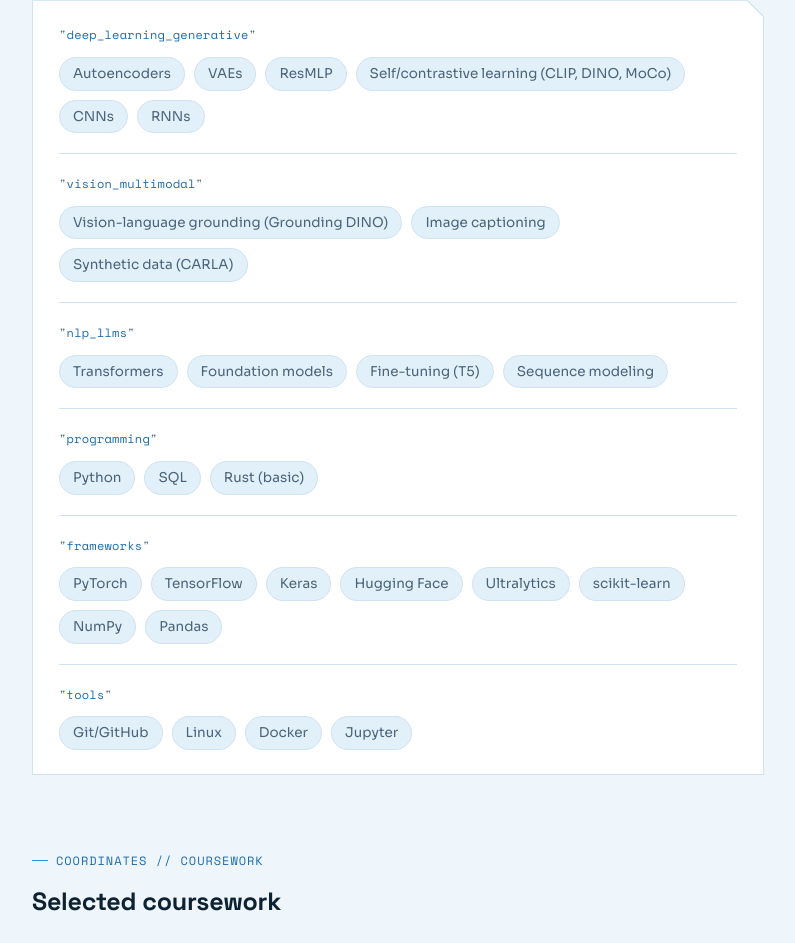
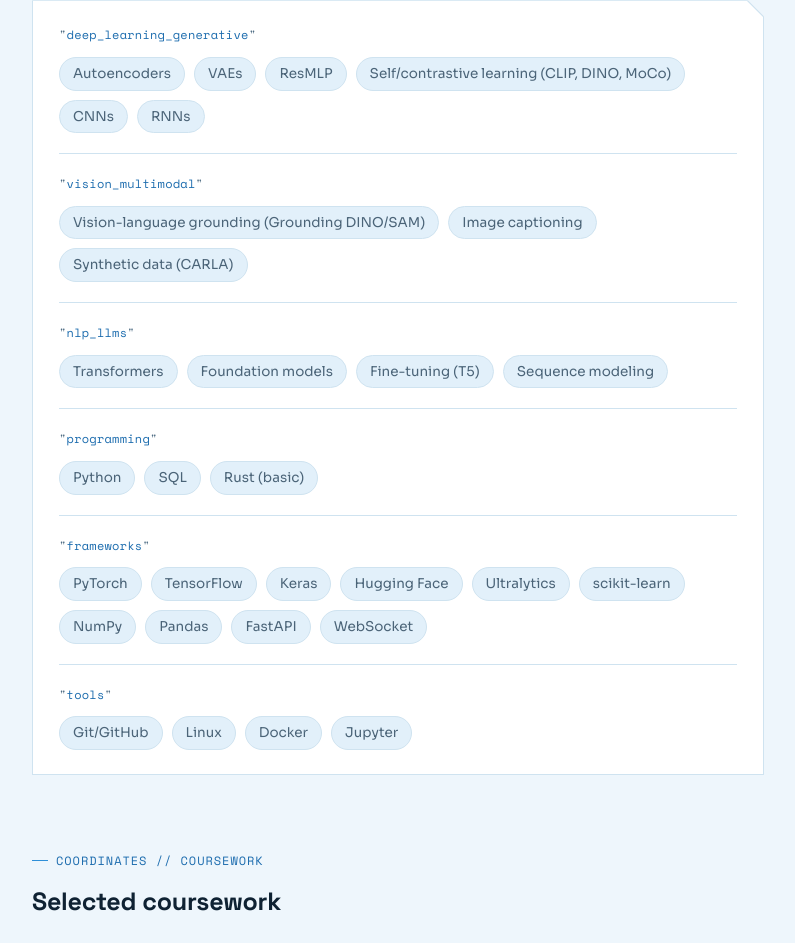
Before and after one commit to Mound21k/mound21k.github.io, a plain HTML site: page index.html in a window 1280 px wide. Shown: the part 4594-5537 px from the top of the page, without its empty margins (270-1065 px from the left). Drawn offline with nearby package versions, Linux system fonts and the light colour scheme.

Commit message:
Update index.html

```diff
--- a/index.html
+++ b/index.html
@@ -316,7 +316,7 @@
         <div class="skill-row">
           <div class="skill-key"><span class="q">"</span>vision_multimodal<span class="q">"</span></div>
           <div class="skill-chips">
-            <span>Vision-language grounding (Grounding DINO)</span><span>Image captioning</span><span>Synthetic data (CARLA)</span>
+            <span>Vision-language grounding (Grounding DINO/SAM)</span><span>Image captioning</span><span>Synthetic data (CARLA)</span>
           </div>
         </div>
         <div class="skill-row">
@@ -334,7 +334,7 @@
         <div class="skill-row">
           <div class="skill-key"><span class="q">"</span>frameworks<span class="q">"</span></div>
           <div class="skill-chips">
-            <span>PyTorch</span><span>TensorFlow</span><span>Keras</span><span>Hugging Face</span><span>Ultralytics</span><span>scikit-learn</span><span>NumPy</span><span>Pandas</span>
+            <span>PyTorch</span><span>TensorFlow</span><span>Keras</span><span>Hugging Face</span><span>Ultralytics</span><span>scikit-learn</span><span>NumPy</span><span>Pandas</span><span>FastAPI</span><span>WebSocket</span>
           </div>
         </div>
         <div class="skill-row">
```
